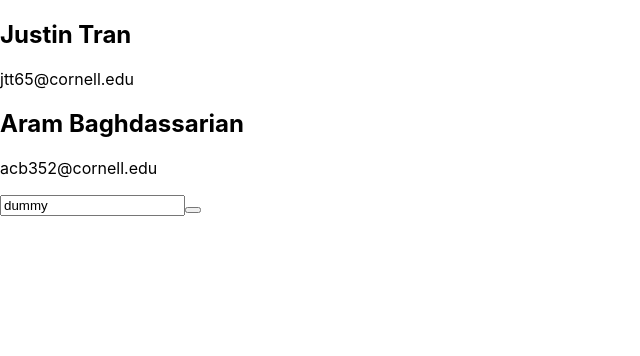
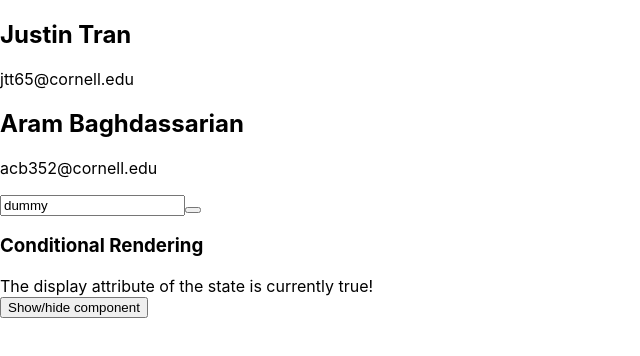
Before and after one commit to cornell-dti/web-dev-class-sp19, a React (Create React App) app in the folder Lecture Code/lecture4demo/: page / in a window 1280 px wide. Shown: the top 356 px of the page, without its empty margins (0-640 px from the left). Built offline with nearby package versions, Linux system fonts and the light colour scheme.

Commit message:
conditional rendering, constructor-less state, comments on map function

```diff
--- a/Lecture Code/lecture4demo/src/AppNoComponents.jsx
+++ b/Lecture Code/lecture4demo/src/AppNoComponents.jsx
@@ -1,5 +1,6 @@
 import React, {Component} from 'react';
 import ContactCard from './ContactCard.jsx';
+import ConditionalComponent from './ConditionalComponent';
 import './App.module.css';
 
 class AppNoComponents extends Component {
@@ -39,6 +40,10 @@ class AppNoComponents extends Component {
           <input type="text" placeholder="name" value={this.state.inputVal} />
           <button onClick={this.changeVal} />
         </div>
+        <div>
+          <h3>Conditional Rendering</h3>
+          <ConditionalComponent />
+        </div>
       </div>
     );
   }
--- /dev/null
+++ b/Lecture Code/lecture4demo/src/ConditionalComponent.jsx
@@ -0,0 +1,21 @@
+import React, { Component } from 'react';
+
+export default class ConditionalComponent extends Component {
+  //state can be set without a constructor
+  state = { display: true };
+
+  changeDisplayState = (e) => {
+    this.setState({ display: !this.state.display });
+  }
+
+  render() {
+    return (
+      //if the state's display attribute is true, then the div in the brackets will be displayed
+      //the button changes the display attribute in the state (nothing new, we saw this last week)
+      <div>
+        {this.state.display && <div>The display attribute of the state is currently true!</div>}
+        <button onClick={this.changeDisplayState}>Show/hide component</button>
+      </div>
+    )
+  }
+}
--- a/Lecture Code/lecture4demo/src/DataDrivenApp.jsx
+++ b/Lecture Code/lecture4demo/src/DataDrivenApp.jsx
@@ -7,6 +7,10 @@ export default class DataDrivenApp extends Component {
     return (
       <div>
         {/* classic */}
+
+
+        //map requires a unique key identifier - the code will still compile and run, but
+        //it asks for a key in order to "give the elements a stable identity" (from the React docs on Lists and Keys)
         {data.map(contact => <ContactCard key={contact.email} name={contact.name} email={contact.email} />)}
         {/* destructing */}
         {/* data.map(({ name, email }) => <ContactCard key={email} name={name} email={email} />) */}
```
Also changed, not shown: 1 other file (tests, documents, lock files or other folders).
